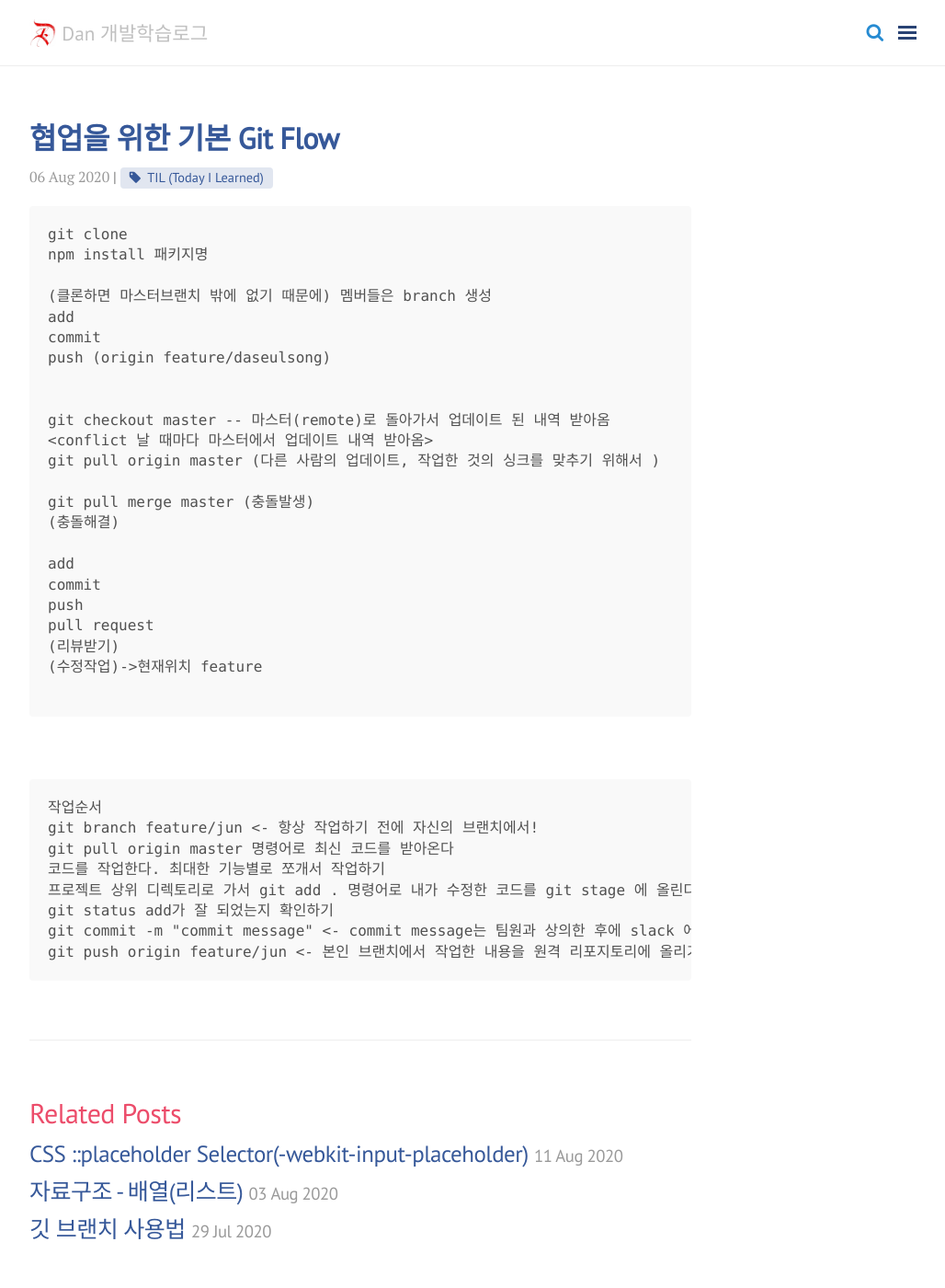
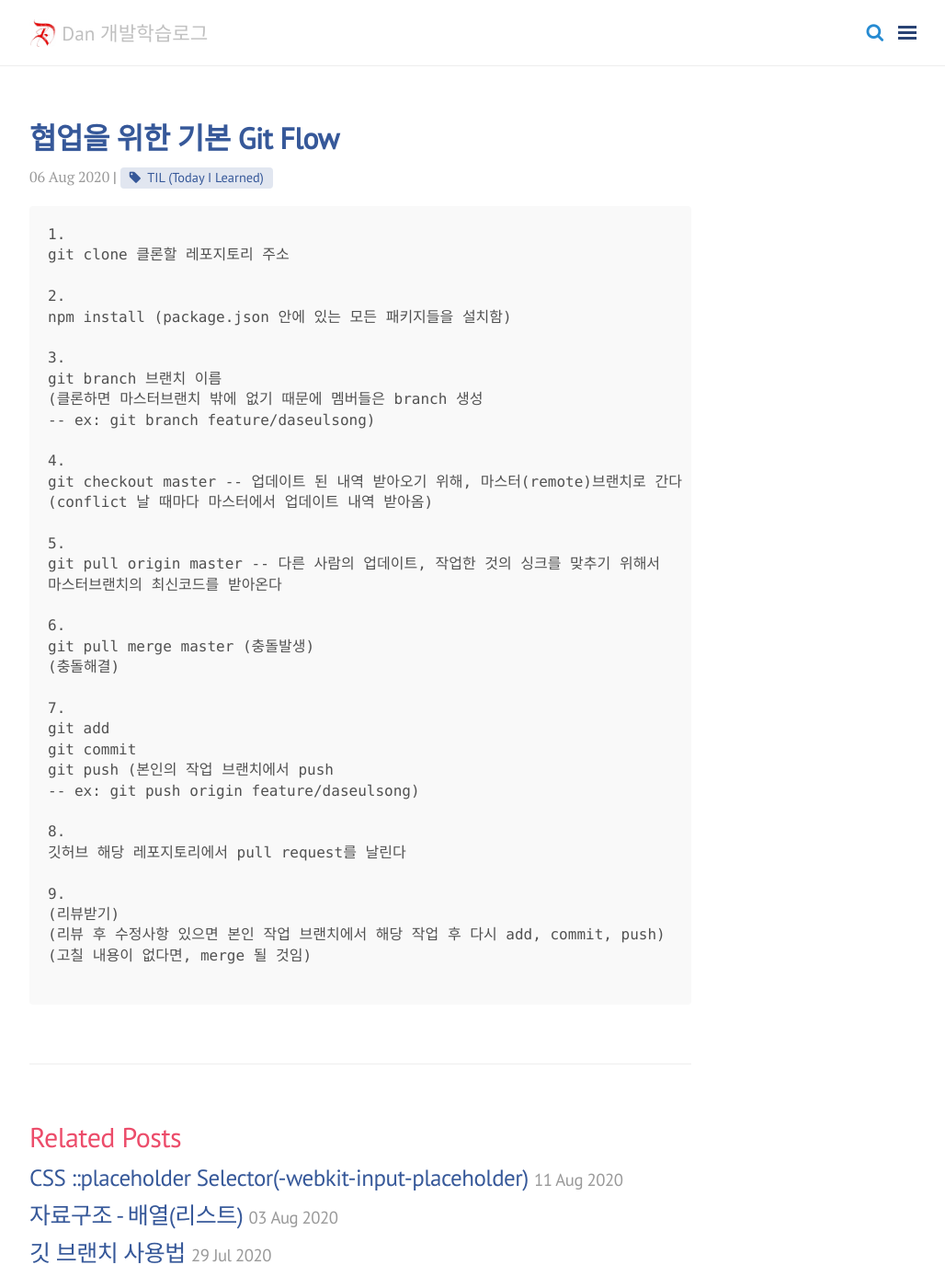
Before and after one commit to aleatorik/aleatorik.github.io, a Jekyll site: the page built from _posts/2020-08-06-basic-git-flow-for-team-project.md, in a window 1280 px wide and 1400 px high. Shown: the whole window at 92% size, without its empty margins (248-1276 px from the left). Built offline with Jekyll 4.4.1, drawn with Linux system fonts in a browser that asks for light colours; nearby versions of some CDN libraries; comment, search, counter and statistics services are not loaded.

Commit message:
chore: Delete some of same contents in the post

````diff
--- a/_posts/2020-08-06-basic-git-flow-for-team-project.md
+++ b/_posts/2020-08-06-basic-git-flow-for-team-project.md
@@ -6,39 +6,41 @@ tags: [TIL (Today I Learned)]
 ---
 
 ```
-git clone
-npm install 패키지명
+1.
+git clone 클론할 레포지토리 주소
 
-(클론하면 마스터브랜치 밖에 없기 때문에) 멤버들은 branch 생성
-add
-commit
-push (origin feature/daseulsong)
+2.
+npm install (package.json 안에 있는 모든 패키지들을 설치함)
 
+3.
+git branch 브랜치 이름
+(클론하면 마스터브랜치 밖에 없기 때문에 멤버들은 branch 생성
+-- ex: git branch feature/daseulsong)
 
-git checkout master -- 마스터(remote)로 돌아가서 업데이트 된 내역 받아옴
-<conflict 날 때마다 마스터에서 업데이트 내역 받아옴>
-git pull origin master (다른 사람의 업데이트, 작업한 것의 싱크를 맞추기 위해서 )
+4.
+git checkout master -- 업데이트 된 내역 받아오기 위해, 마스터(remote)브랜치로 간다
+(conflict 날 때마다 마스터에서 업데이트 내역 받아옴)
 
+5.
+git pull origin master -- 다른 사람의 업데이트, 작업한 것의 싱크를 맞추기 위해서
+마스터브랜치의 최신코드를 받아온다
+
+6.
 git pull merge master (충돌발생)
 (충돌해결)
 
-add
-commit
-push
-pull request
+7.
+git add
+git commit
+git push (본인의 작업 브랜치에서 push
+-- ex: git push origin feature/daseulsong)
+
+8.
+깃허브 해당 레포지토리에서 pull request를 날린다
+
+9.
 (리뷰받기)
-(수정작업)->현재위치 feature
+(리뷰 후 수정사항 있으면 본인 작업 브랜치에서 해당 작업 후 다시 add, commit, push)
+(고칠 내용이 없다면, merge 될 것임)
 
 ```
-<br>
-
-```
-작업순서
-git branch feature/jun <- 항상 작업하기 전에 자신의 브랜치에서!
-git pull origin master 명령어로 최신 코드를 받아온다
-코드를 작업한다. 최대한 기능별로 쪼개서 작업하기
-프로젝트 상위 디렉토리로 가서 git add . 명령어로 내가 수정한 코드를 git stage 에 올린다
-git status add가 잘 되었는지 확인하기
-git commit -m "commit message" <- commit message는 팀원과 상의한 후에 slack 에 공유한다.
-git push origin feature/jun <- 본인 브랜치에서 작업한 내용을 원격 리포지토리에 올리기!
-```
````
